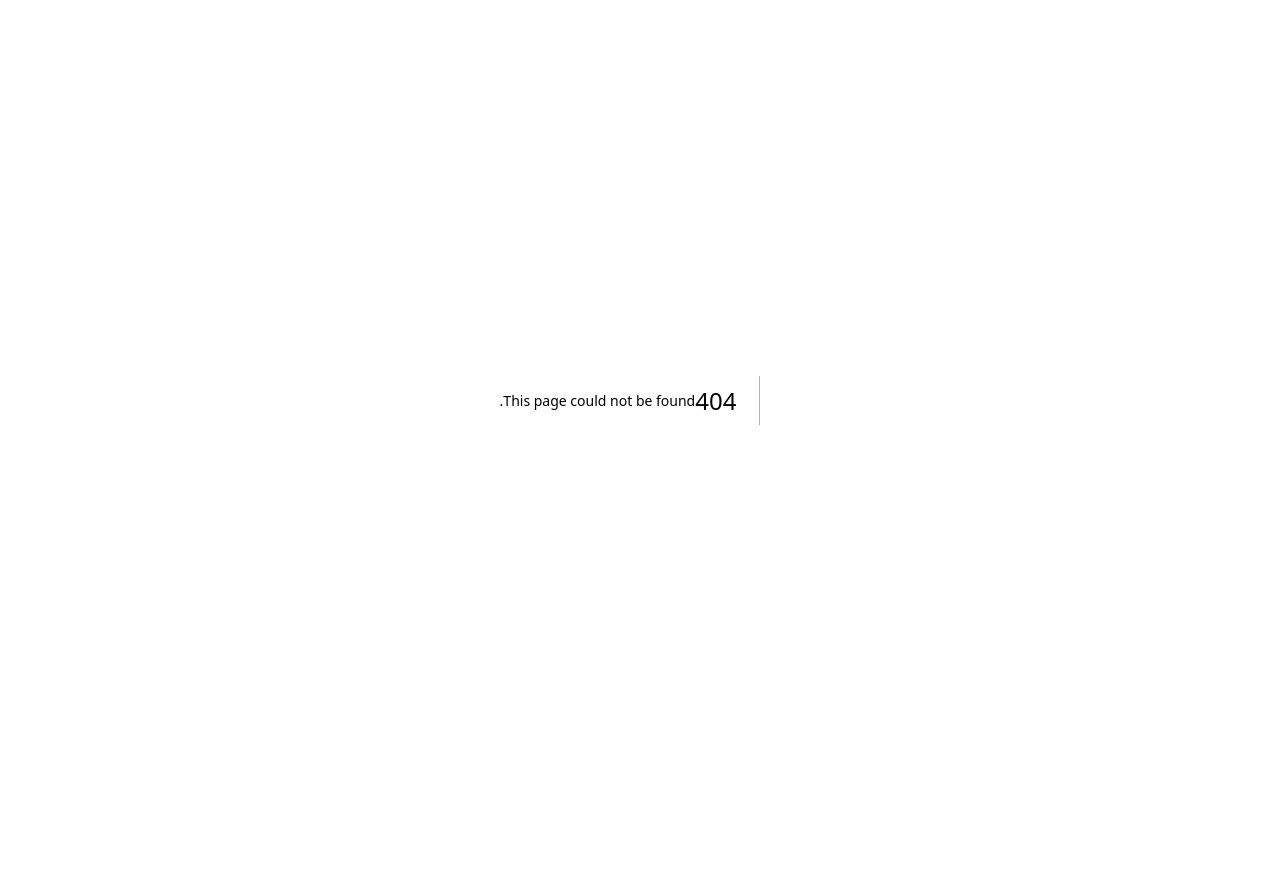
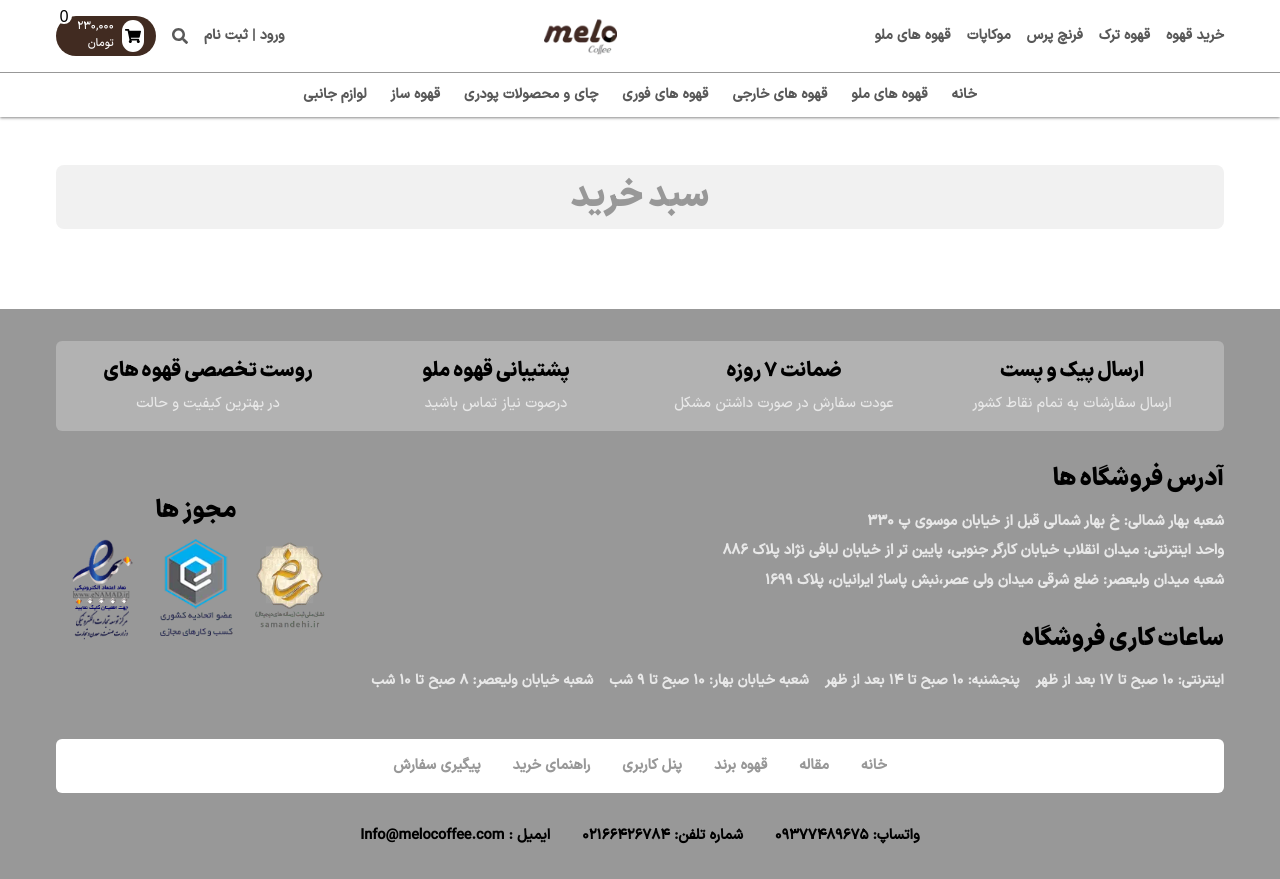
Before and after one commit to mohammadmehdidalvandii/mello-coffee, a Next.js app: page /cart in a window 1280 px wide. Before the commit this address had no page. Before the commit the page ends 800 px from the top, so only its background shows below. Built offline with nearby package versions, Linux system fonts and the light colour scheme.

Commit message:
created page-cart

```diff
--- /dev/null
+++ b/src/app/cart/page.tsx
@@ -0,0 +1,18 @@
+import Breadcrumb from '@/components/module/Breadcrumb/Breadcrumb'
+import Footer from '@/components/module/Footer/Footer'
+import MainHeader from '@/components/module/MainHeader/MainHeader'
+import Navbar from '@/components/module/Navbar/Navbar'
+import React from 'react'
+
+const page:React.FC =()=>{
+  return (
+    <>
+    <Navbar/>
+    <MainHeader/>
+    <Breadcrumb text='سبد خرید'/>
+    <Footer/>
+    </>
+  )
+}
+
+export default page
--- a/src/components/module/Navbar/Navbar.tsx
+++ b/src/components/module/Navbar/Navbar.tsx
@@ -70,7 +70,7 @@
                             <span className="block font-iranMedium text-sm text-center mt-4 text-primary-100">محصول جستجو کرد و منتظر مانده ...</span>
                         </div>
                     )}
-                    <Link href='' className="flex items-center justify-between gap-2 relative bg-primary-100 rounded-full w-[100px] h-10 px-3" >
+                    <Link href='/cart' className="flex items-center justify-between gap-2 relative bg-primary-100 rounded-full w-[100px] h-10 px-3" >
                         <span className="flex items-center justify-center bg-white rounded-full w-8 h-8"
                         >
                             <FaShoppingCart/>
@@ -141,7 +141,7 @@
                             <Image src='/assets/images/logo.png' width={100} height={100} alt='logo image'/>
                         </Link>
 
-                        <Link href='' className='flex justify-center items-center text-secondary-100 text-2xl w-12 h-12 rounded-full border border-secondary-100 relative duration-300 ease-linear hover:text-primary-100'>
+                        <Link href='/cart' className='flex justify-center items-center text-secondary-100 text-2xl w-12 h-12 rounded-full border border-secondary-100 relative duration-300 ease-linear hover:text-primary-100'>
                             <span className="block">
                                 <FaShoppingCart/>
                             </span>
```
